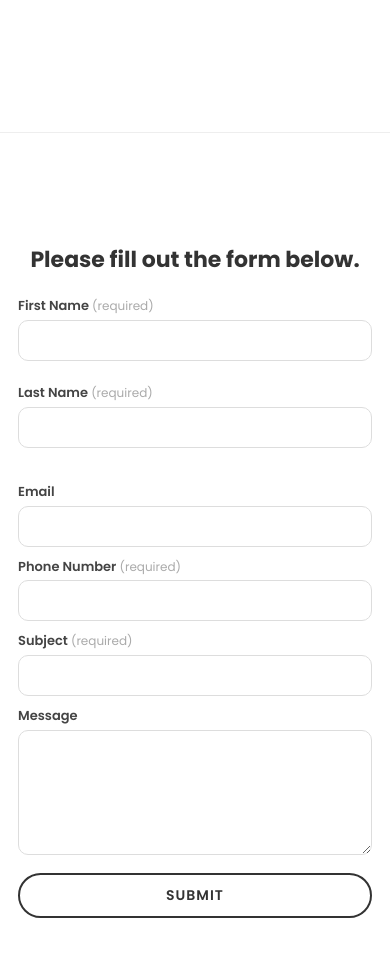
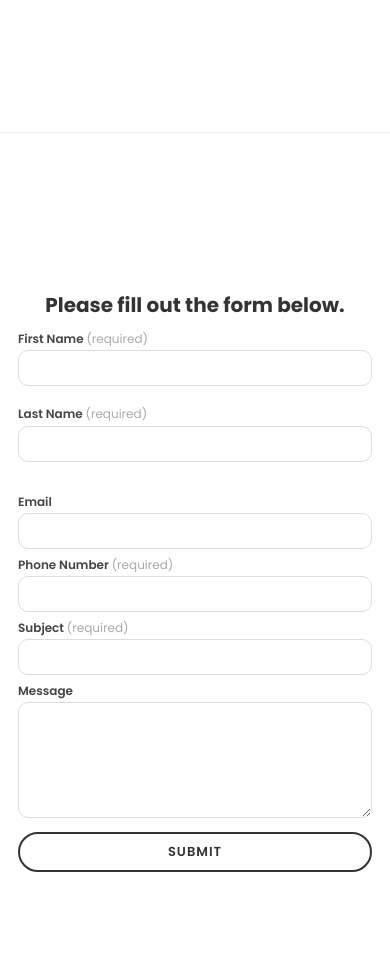
Before and after one commit to bristyr/briansquickfix.com, a plain HTML site: page index.html in a window 390 px wide. Shown: the part 2400-3356 px from the top of the page. Drawn offline with Linux system fonts and the light colour scheme.

Commit message:
So many commits!!!

```diff
--- a/style.css
+++ b/style.css
@@ -105,7 +105,7 @@ nav {
     justify-content: center;
     align-items: center;
     padding: 70px 20px 10px;
-    overflow: hidden;
+    overflow: visible;
 }
 
 .page > * {
@@ -464,7 +464,7 @@ textarea {
 .fade-in.visible .service-card:nth-child(6) { transition-delay: 0.3s; }
 
 /* Laptop / short-screen adjustments */
-@media (max-height: 850px) {
+@media (max-height: 1080px) {
     header {
         padding: 10px 20px 6px;
     }
@@ -633,9 +633,8 @@ textarea {
         justify-content: center;
     }
 
-    /* Services and Contact can be taller than the viewport */
-    #services,
-    #contact {
+    /* Services can be taller than the viewport */
+    #services {
         height: auto;
         min-height: 100svh;
         padding-bottom: 20px;
@@ -763,8 +762,13 @@ textarea {
     }
 
     /* Contact */
+    #contact {
+        justify-content: center;
+    }
+
     #contact h1 {
-        margin-bottom: 20px;
+        font-size: 20px;
+        margin-bottom: 10px;
     }
 
     .contact-form {
@@ -772,24 +776,27 @@ textarea {
     }
 
     .form-group {
-        margin-bottom: 10px;
+        margin-bottom: 6px;
     }
 
     label {
-        font-size: 13px;
+        font-size: 12px;
+        margin-bottom: 2px;
     }
 
     input,
     textarea {
-        padding: 9px 12px;
-        font-size: 14px;
+        padding: 7px 10px;
+        font-size: 13px;
     }
 
     textarea {
-        min-height: 80px;
+        min-height: 55px;
     }
 
     .contact-form .btn {
-        margin-top: 6px;
+        margin-top: 4px;
+        font-size: 13px;
+        padding: 8px 24px;
     }
 }
```
